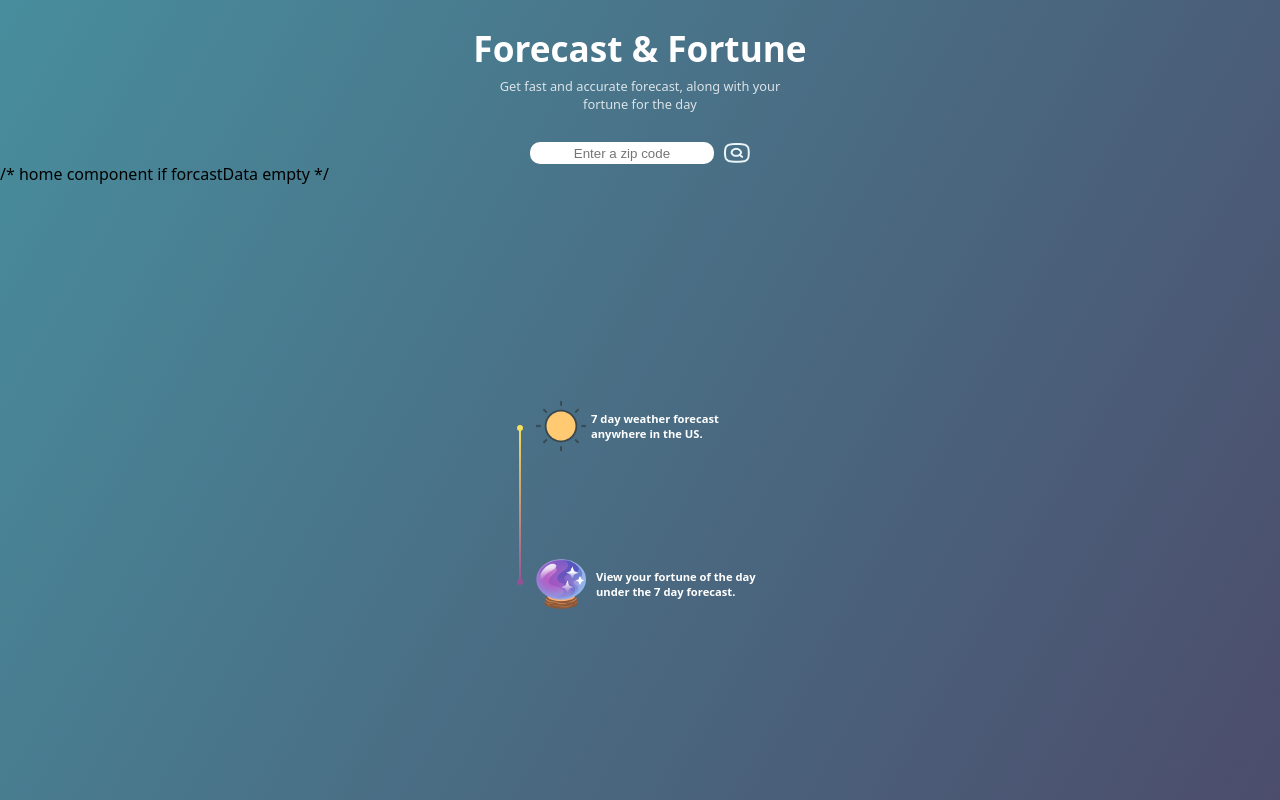
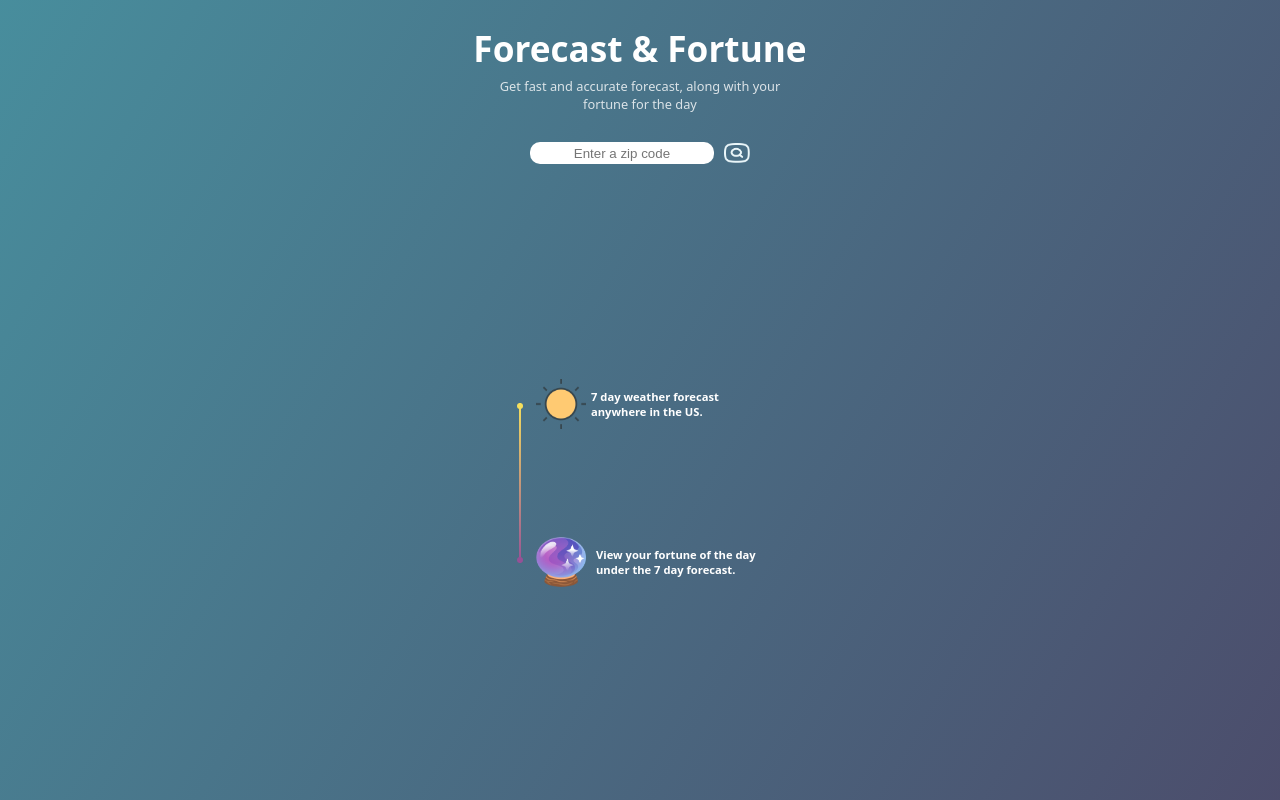
Before and after one commit to Spruelw/Forcast--Fortune, a React (Create React App) app: page / in a window 1280 px wide. Built offline with nearby package versions, Linux system fonts and the light colour scheme.

Commit message:
Update App.js

```diff
--- a/src/App.js
+++ b/src/App.js
@@ -10,7 +10,7 @@ function App() {
   return (
     <div className="App">
       <Hero forcastData={forcastData} setForcastData={setForcastData} />
-/* home component if forcastData empty */
+{/* home component if forcastData empty */}
       {Object.keys(forcastData).length > 0 ? (
         <Forcast forcastData={forcastData} setForcastData={setForcastData} />
       ) : (
```
